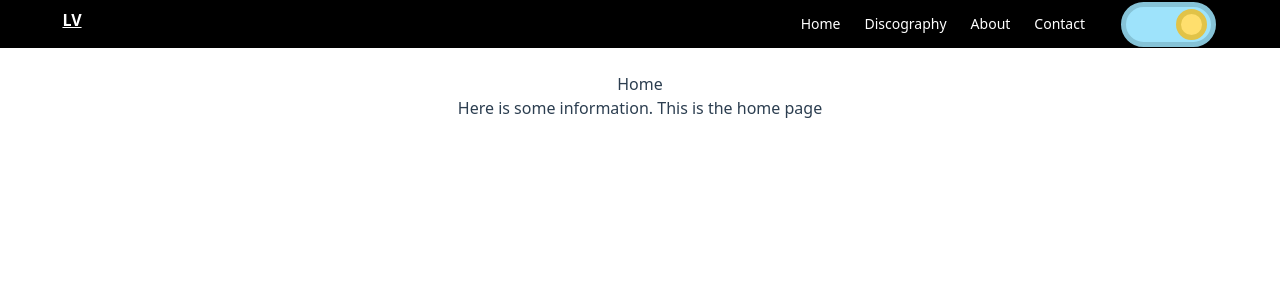
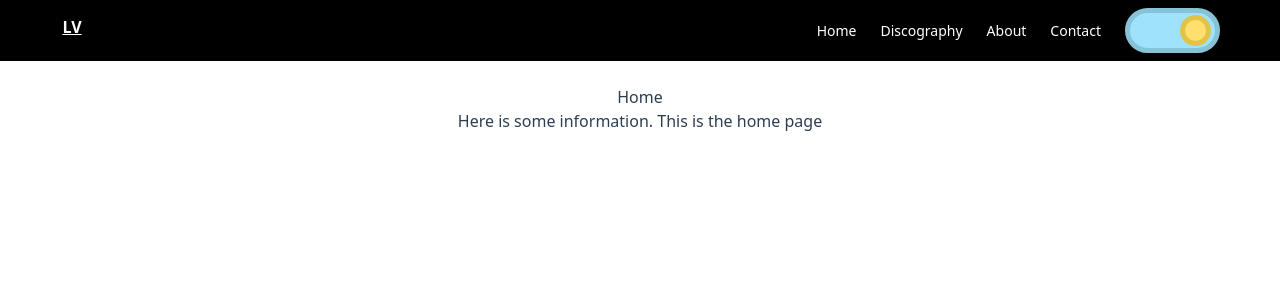
Before and after one commit to vlav98/vue-bts, a Vue app: page / in a window 1280 px wide. Shown: the top 300 px of the page. Built offline with nearby package versions, Linux system fonts and the light colour scheme.

Commit message:
Added switch toggle Day/Night

```diff
--- a/src/components/nav/NavBar.vue
+++ b/src/components/nav/NavBar.vue
@@ -47,17 +47,17 @@
             />
           </svg>
         </button>
-        <div :class="{'flex': isOpen, 'hidden' : !isOpen }" class="top-navbar w-full lg:inline-flex lg:flex-grow lg:w-auto">
+        <div :class="{'flex': isOpen, 'hidden' : !isOpen }" class="top-navbar w-full lg:inline-flex lg:flex-grow lg:w-auto duration-150 ease-in-out">
           <div class="lg:inline-flex lg:flex-row lg:ml-auto lg:w-auto w-full lg:items-center items-start flex flex-col lg:h-auto">
             <router-link to="/home" class="lg:inline-flex lg:w-auto w-full px-3 py-2 rounded-md text-sm font-medium text-white bg-gray-900 items-center justify-center ">Home</router-link>
             <router-link to="/discography" class="lg:inline-flex lg:w-auto w-full px-3 py-2 rounded-md text-sm font-medium text-white hover:text-white hover:bg-gray-700 items-center justify-center ">Discography</router-link>
             <router-link to="/about" class="lg:inline-flex lg:w-auto w-full px-3 py-2 rounded-md text-sm font-medium text-white hover:text-white hover:bg-gray-700 items-center justify-center ">About</router-link>
             <router-link to="/contact" class="lg:inline-flex lg:w-auto w-full px-3 py-2 rounded-md text-sm font-medium text-white hover:text-white hover:bg-gray-700 items-center justify-center ">Contact</router-link>
-          </div>
-          <div class="mx-4 hidden sm:block sm:ml-6">
-            <div class="toggle toggle--daynight">
-              <input type="checkbox" id="toggle--daynight" class="toggle--checkbox" v-model="dayModeCheck" @click="changeMode(dayModeCheck)" />
-              <label class="toggle--btn" for="toggle--daynight"><span class="toggle--feature"></span></label>
+            <div class="lg:inline-flex lg:w-auto w-full px-3 py-2 rounded-md text-sm font-medium items-center justify-center">
+              <div class="toggle toggle--daynight">
+                <input type="checkbox" id="toggle--daynight" class="toggle--checkbox" v-model="dayModeCheck" @click="changeMode(dayModeCheck)" />
+                <label class="toggle--btn" for="toggle--daynight"><span class="toggle--feature"></span></label>
+              </div>
             </div>
           </div>
         </div>
```
